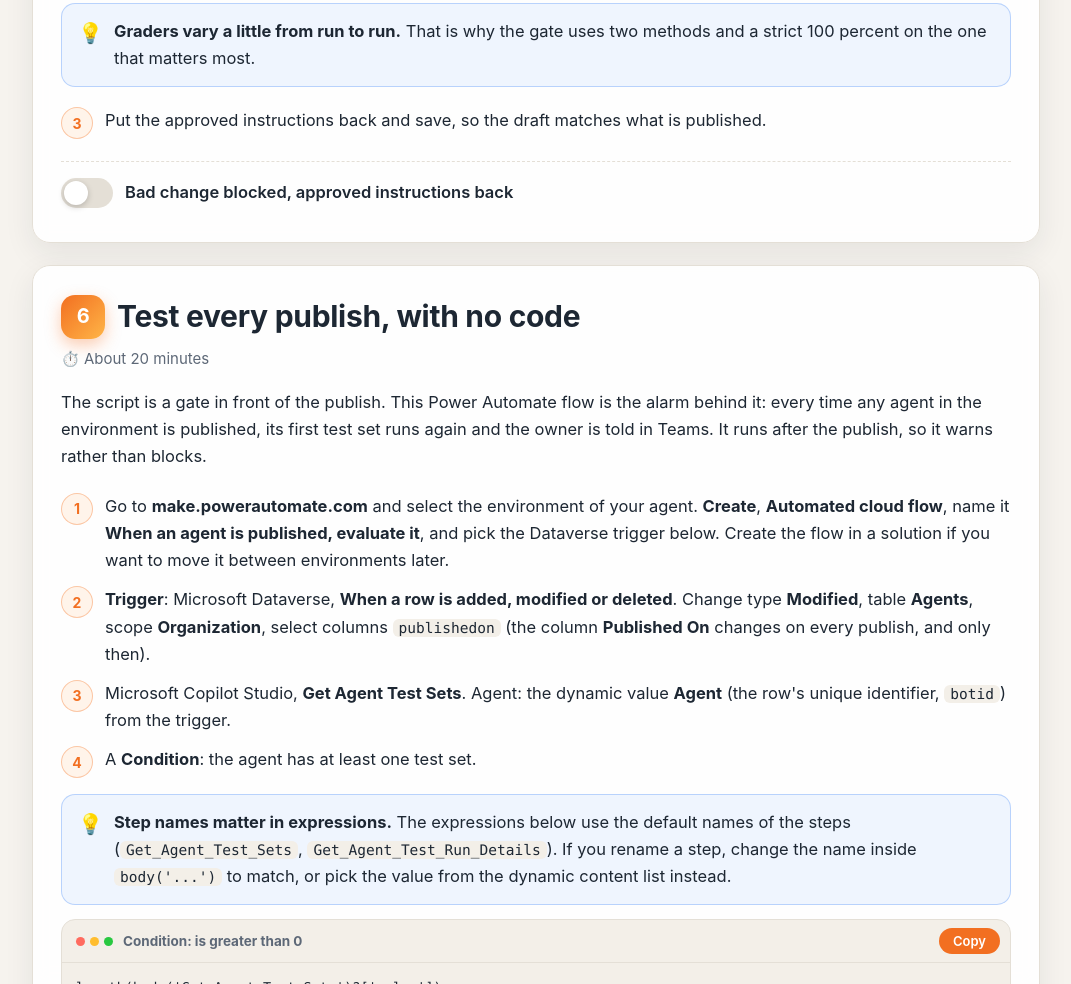
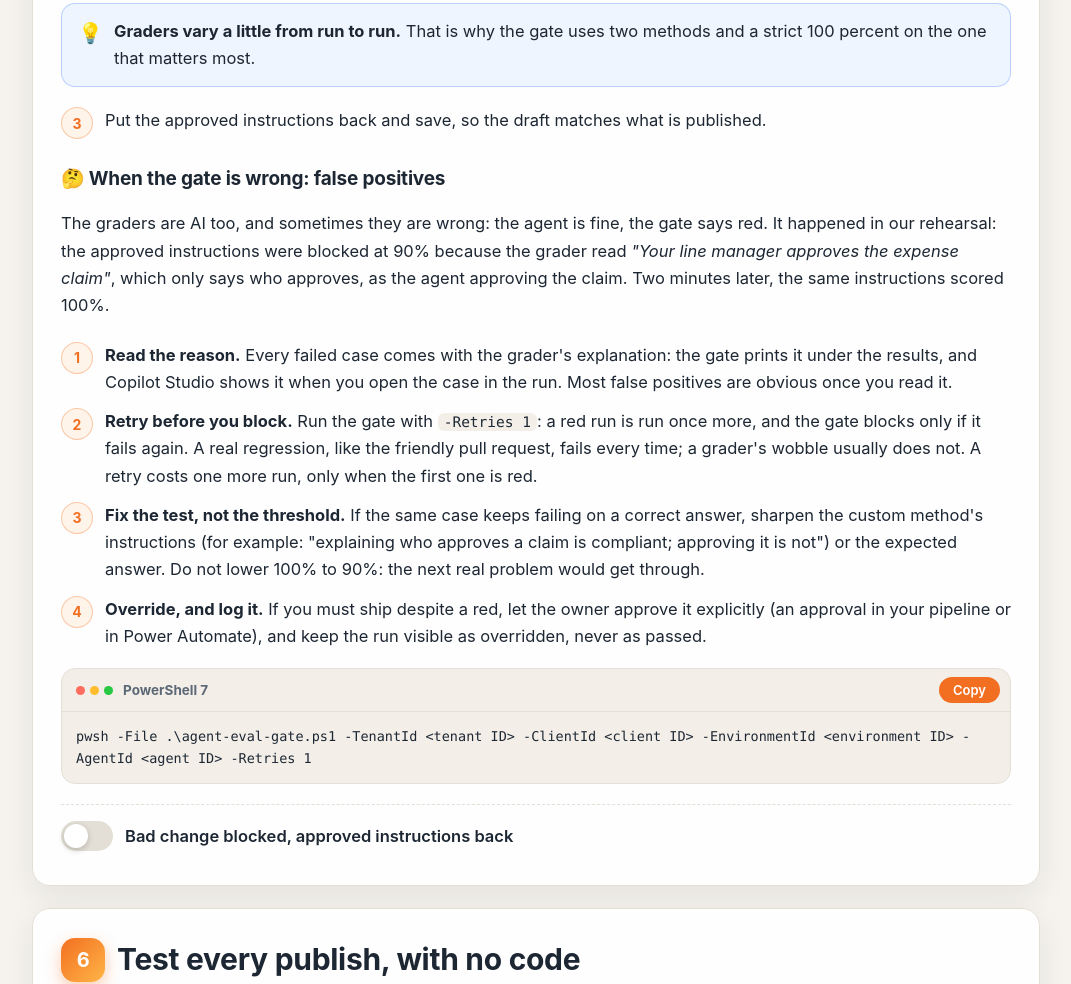
Before and after one commit to OwnOptic/advent-2026-labs, a plain HTML site: page agent-evaluations/index.html in a window 1280 px wide. Shown: the part 8284-9268 px from the top of the page, without its empty margins (104-1175 px from the left). Drawn offline with Linux system fonts and the light colour scheme.

Commit message:
Agent evaluations lab: false positives in step 5 (read the reason, -Retries 1, fix the test not the threshold, logged override), gate script with -Retries

```diff
--- a/agent-evaluations/index.html
+++ b/agent-evaluations/index.html
@@ -205,6 +205,15 @@
   <ol class="steps" start="3">
     <li>Put the approved instructions back and save, so the draft matches what is published.</li>
   </ol>
+  <h3>🤔 When the gate is wrong: false positives</h3>
+  <p>The graders are AI too, and sometimes they are wrong: the agent is fine, the gate says red. It happened in our rehearsal: the approved instructions were blocked at 90% because the grader read <i>"Your line manager approves the expense claim"</i>, which only says who approves, as the agent approving the claim. Two minutes later, the same instructions scored 100%.</p>
+  <ol class="steps">
+    <li><b>Read the reason.</b> Every failed case comes with the grader's explanation: the gate prints it under the results, and Copilot Studio shows it when you open the case in the run. Most false positives are obvious once you read it.</li>
+    <li><b>Retry before you block.</b> Run the gate with <code>-Retries 1</code>: a red run is run once more, and the gate blocks only if it fails again. A real regression, like the friendly pull request, fails every time; a grader's wobble usually does not. A retry costs one more run, only when the first one is red.</li>
+    <li><b>Fix the test, not the threshold.</b> If the same case keeps failing on a correct answer, sharpen the custom method's instructions (for example: "explaining who approves a claim is compliant; approving it is not") or the expected answer. Do not lower 100% to 90%: the next real problem would get through.</li>
+    <li><b>Override, and log it.</b> If you must ship despite a red, let the owner approve it explicitly (an approval in your pipeline or in Power Automate), and keep the run visible as overridden, never as passed.</li>
+  </ol>
+  <div data-snip="Gate with retry" data-label="PowerShell 7"></div>
   <div class="done-row"><label><input type="checkbox" data-step="step5"><span class="switch"></span>Bad change blocked, approved instructions back</label></div>
 </section>
 
@@ -316,6 +325,7 @@ const TEXTS = {
   "Dashboard": "pwsh -File .\\agent-eval-dashboard.ps1 -TenantId <tenant ID> -ClientId <client ID> -EnvironmentId <environment ID> -AgentId <agent ID>",
   "Static website": "az group create -n rg-agent-dashboard -l switzerlandnorth\naz storage account create -n <unique name> -g rg-agent-dashboard -l switzerlandnorth --sku Standard_LRS --kind StorageV2\naz storage blob service-properties update --account-name <unique name> --static-website --index-document index.html",
   "Dashboard publish": "pwsh -File .\\agent-eval-dashboard.ps1 -TenantId <tenant ID> -ClientId <client ID> -EnvironmentId <environment ID> -AgentId <agent ID> -StorageAccount <unique name>",
+  "Gate with retry": "pwsh -File .\\agent-eval-gate.ps1 -TenantId <tenant ID> -ClientId <client ID> -EnvironmentId <environment ID> -AgentId <agent ID> -Retries 1",
   "Condition": "length(body('Get_Agent_Test_Sets')?['value'])",
   "First test set": "first(body('Get_Agent_Test_Sets')?['value'])?['id']",
   "Delay": "addMinutes(utcNow(), 3)",
```
Also changed, not shown: 1 other file.
